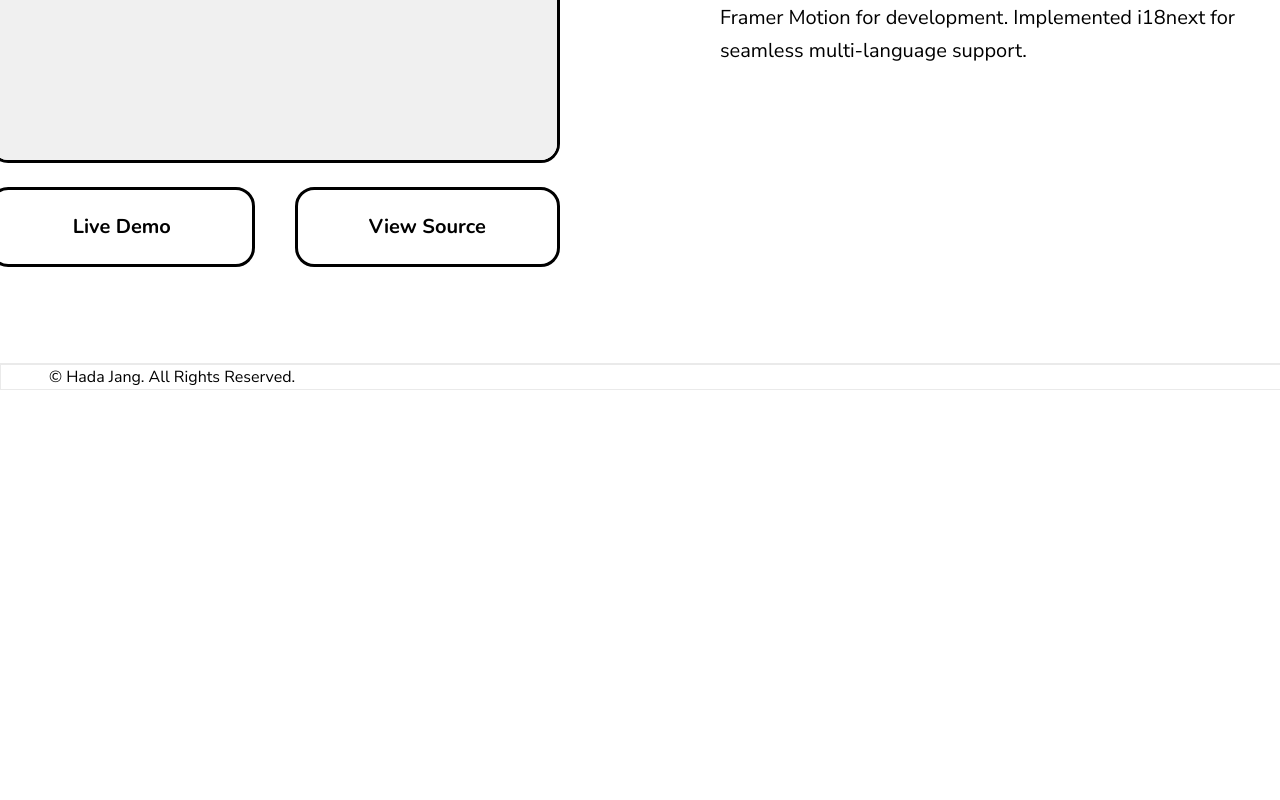
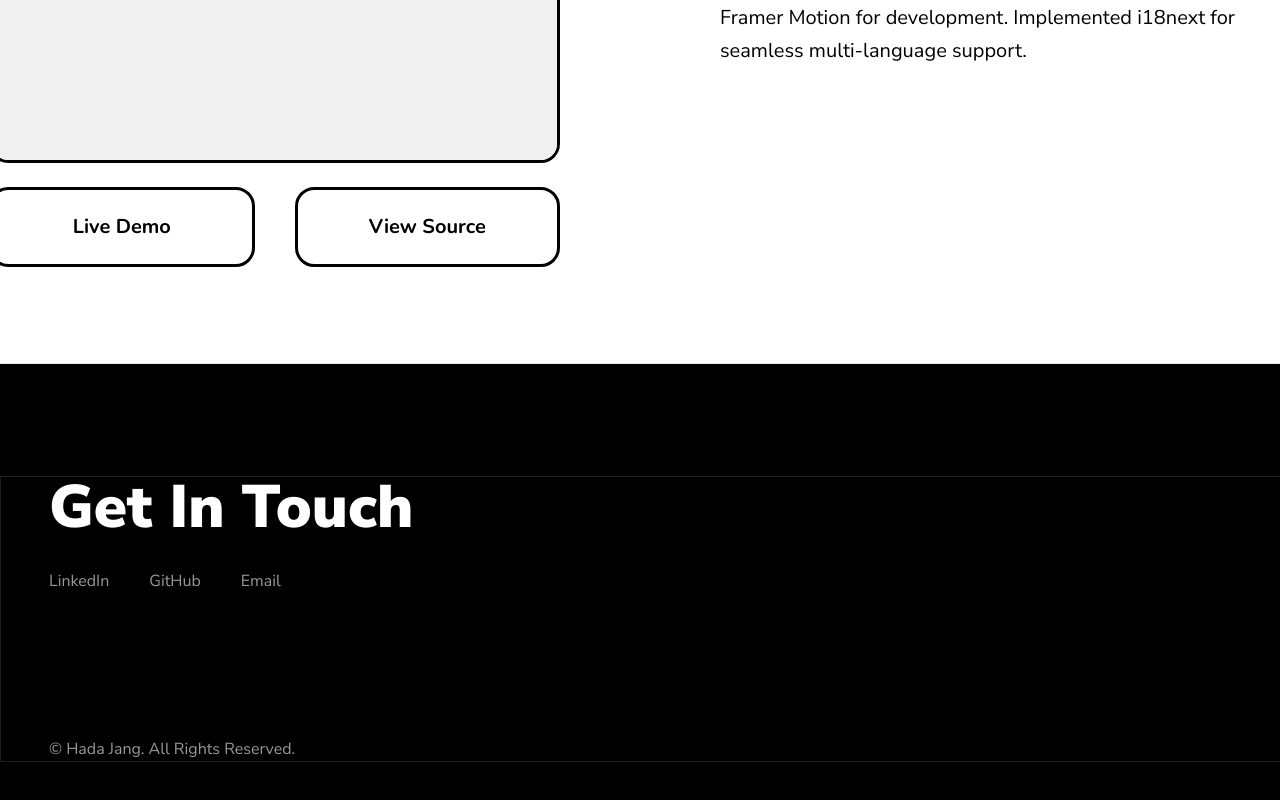
Before and after one commit to HadaRaion/hadajang.com, a Next.js app: page / in a window 1280 px wide. Shown: the part 4333-5133 px from the top of the page. Before the commit the page ends 4723 px from the top, so only its background shows below. Built offline with nearby package versions, Linux system fonts and the light colour scheme.

Commit message:
Add footer

```diff
--- a/components/Footer.tsx
+++ b/components/Footer.tsx
@@ -1,10 +1,38 @@
 import Container from './Container';
 
+const contactInfo = [
+	{
+		title: 'LinkedIn',
+		link: 'https://www.linkedin.com/in/hada-jang-0a1a1a1a1/',
+	},
+	{
+		title: 'GitHub',
+		link: 'https://github.com/HadaRaion',
+	},
+	{
+		title: 'Email',
+		link: 'mailto:hadajang@gmail.com',
+	},
+];
 export default function Footer() {
 	return (
-		<footer>
+		<footer className="bg-black w-full text-white py-28">
 			<Container>
-				<p>© Hada Jang. All Rights Reserved.</p>
+				<h3 className="text-6xl font-black">Get In Touch</h3>
+				<ul className="flex gap-10 mt-8">
+					{contactInfo.map(info => (
+						<li key={info.title}>
+							<a
+								className="text-light hover:text-white"
+								href={info.link}
+								target="_blank"
+								rel="noreferrer">
+								{info.title}
+							</a>
+						</li>
+					))}
+				</ul>
+				<p className="text-light mt-36">© Hada Jang. All Rights Reserved.</p>
 			</Container>
 		</footer>
 	);
```
